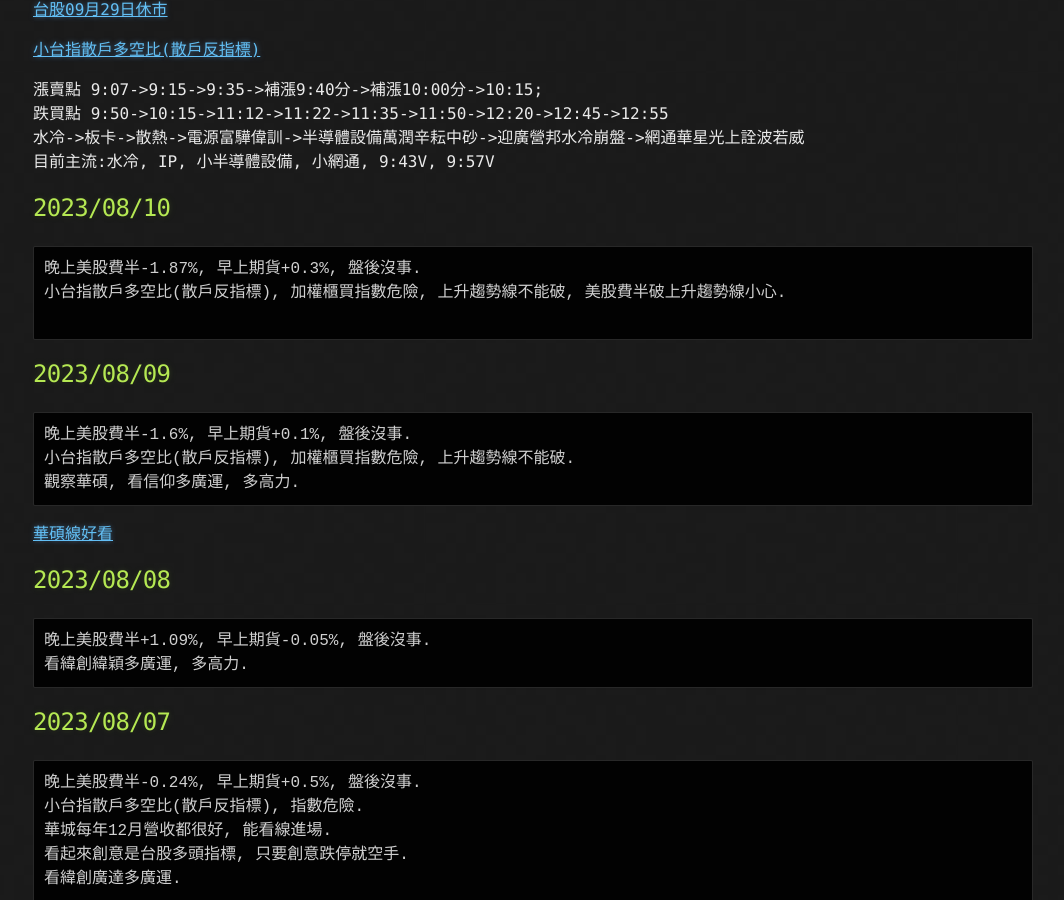
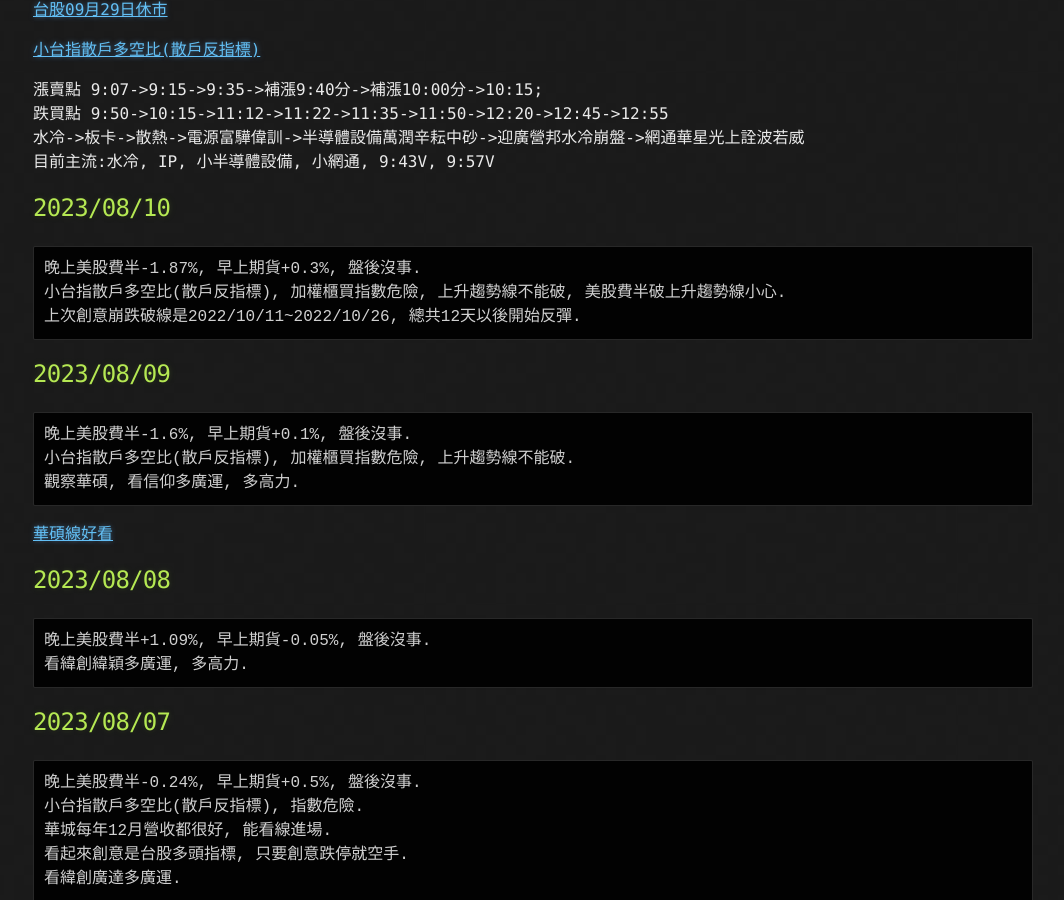
Before and after one commit to lepg5487/Stock_God, a Jekyll site: the page built from index.md, in a window 1280 px wide and 900 px high, scrolled down 460 px. Shown: the whole window, without its empty margins (107-1171 px from the left). Built offline with Jekyll 4.4.1, drawn with Linux system fonts in a browser that asks for light colours; our own code applies the rules of GitHub Pages for plain Markdown files.

Commit message:
Update index.md

````diff
--- a/index.md
+++ b/index.md
@@ -25,7 +25,7 @@
 ```
 晚上美股費半-1.87%, 早上期貨+0.3%, 盤後沒事.
 小台指散戶多空比(散戶反指標), 加權櫃買指數危險, 上升趨勢線不能破, 美股費半破上升趨勢線小心.
-
+上次創意崩跌破線是2022/10/11~2022/10/26, 總共12天以後開始反彈.
 ```
 
 ## 2023/08/09
````
